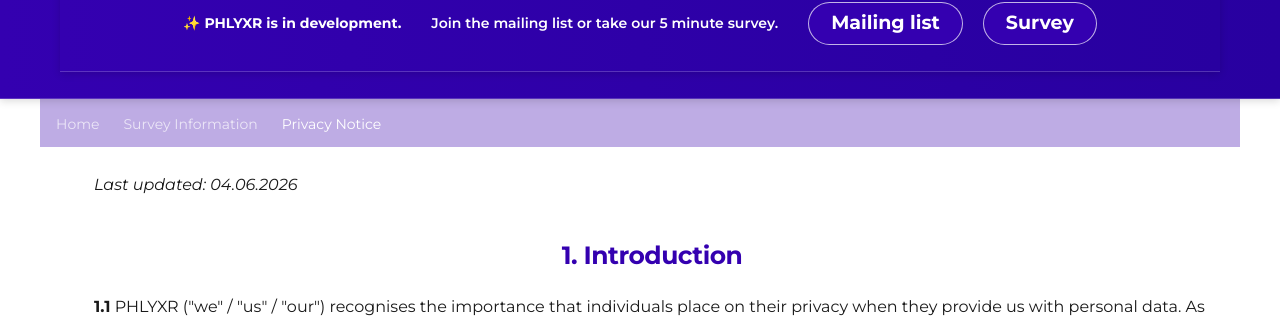
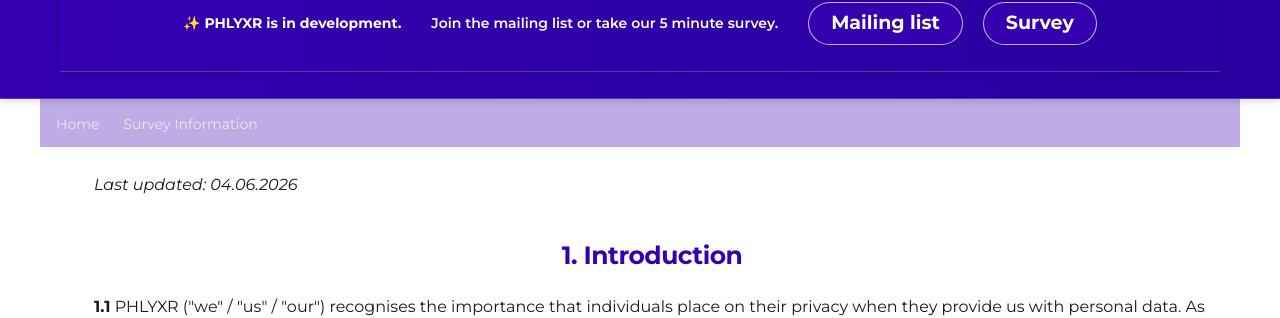
Before and after one commit to Sophiemay-bio/ProjectP, an MkDocs documentation site: the page built from docs/privacy.md, in a window 1280 px wide and 900 px high. Shown: the part 164-482 px from the top of the window. Built offline with MkDocs 1.6.1 and Material for MkDocs 9.7.7, drawn with Linux system fonts in a browser that asks for light colours; comment, search, counter and statistics services are not loaded.

```diff
--- a/mkdocs.yml
+++ b/mkdocs.yml
@@ -69,7 +69,6 @@ extra:
 nav:
   - Home: index.md
   - Survey Information: survey-info.md
-  - Privacy Notice: privacy.md
 
 plugins:
   - search
--- a/overrides/main.html
+++ b/overrides/main.html
@@ -223,6 +223,7 @@
           {% else %}
             {{ render_sitemap(nav) }}
           {% endif %}
+          <li><a href="{{ '/privacy' | url }}">Privacy Notice</a></li>
         </ul>
       </div>
       <div class="md-footer-sitemap__col">
```
Also changed, not shown: site/drafts/our-solution_draft/index.html, site/drafts/privacy-survey_draft/index.html, site/drafts/science_draft/index.html, site/drafts/team_draft/index.html, site/drafts/the-problem_draft/index.html, site/drafts/timeline_draft/index.html, site/index.html, site/privacy/index.html, site/sitemap.xml, site/survey-info/index.html.
